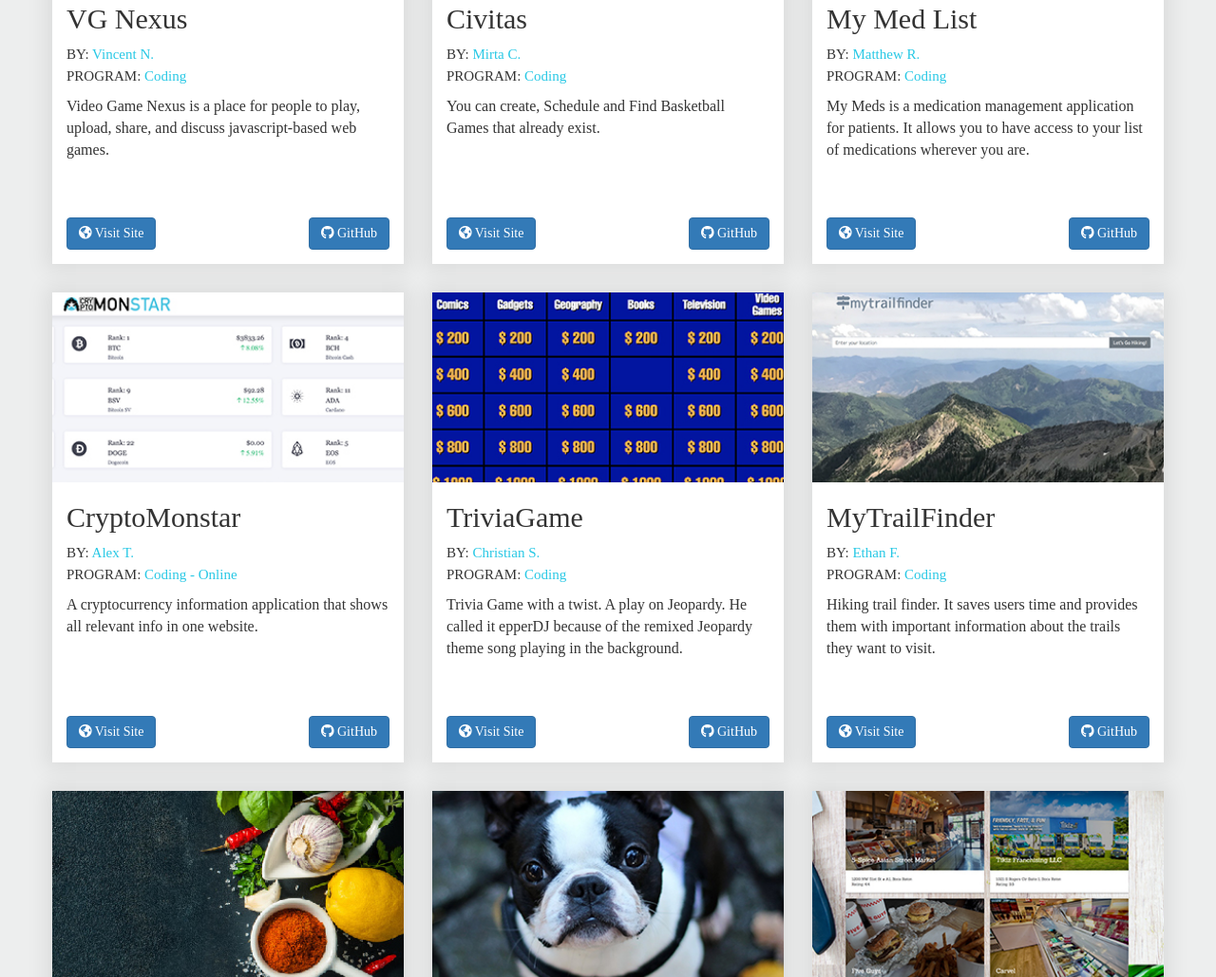
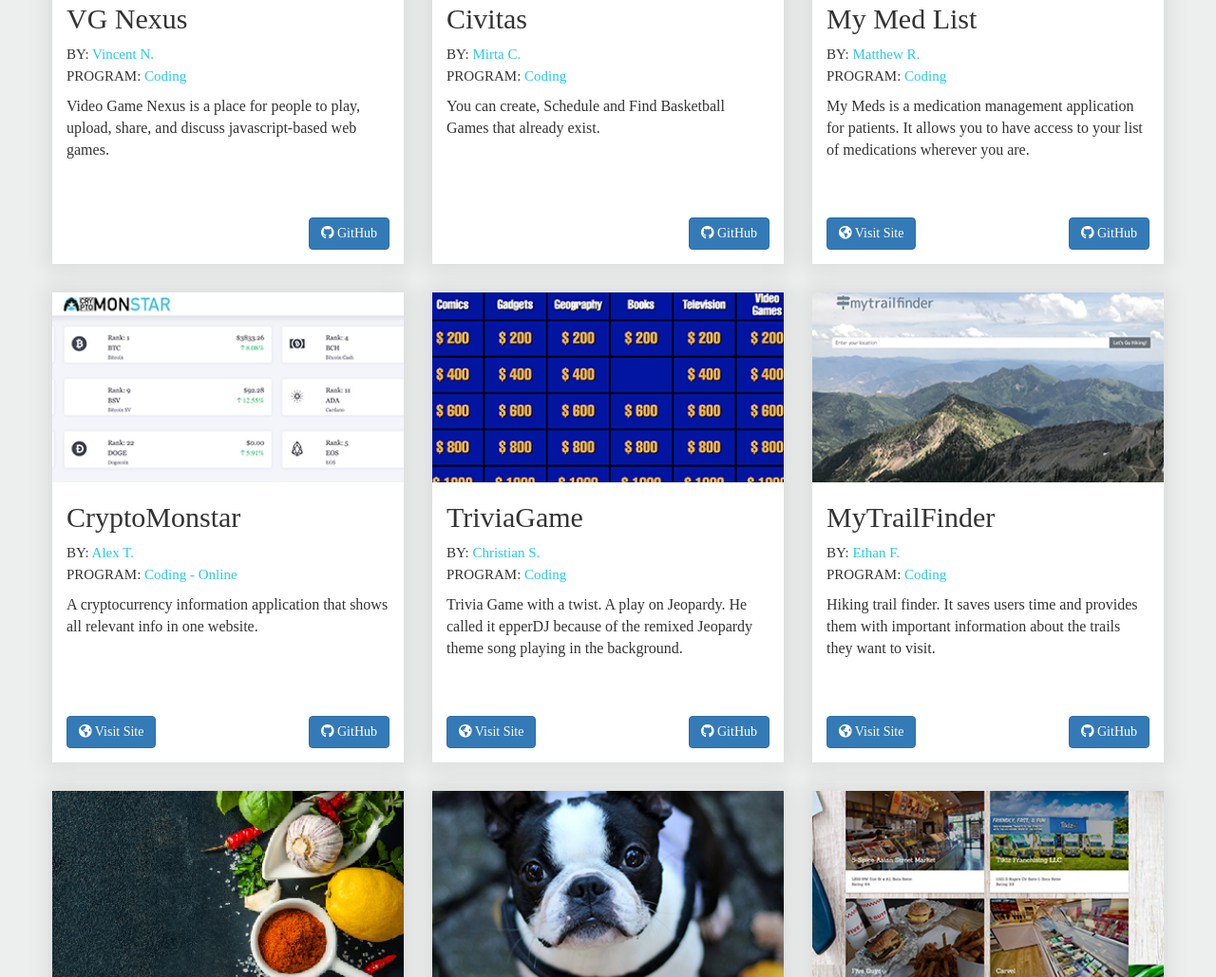
Before and after one commit to TrilogyStudentProjects/StudentProjects, a plain HTML site: page index.html in a window 1280 px wide. Shown: the part 1871-2900 px from the top of the page at 95% size. Drawn offline with nearby package versions, Linux system fonts and the light colour scheme.

Commit message:
Remove Dead Links

```diff
--- a/index.html
+++ b/index.html
@@ -470,16 +470,12 @@ footer .ta-container{
 							<div class="content">
 								<p>Video Game Nexus is a place for people to play, upload, share, and discuss javascript-based web games.</p>
 							</div>
-							<a target="_blank" href="https://vgnexus.com/" class="btn btn-primary">
-								<i class="fas fa-globe-americas"></i>
-								Visit Site
-							</a>
 
 							<a target="_blank" href="https://github.com/TrilogyStudentProjects/VG-Nexus" class="btn btn-primary pull-right">
 								<i class="fab fa-github"></i>
 								GitHub
 							</a>
-
+							<div class=clearfix></div>
 						</div>
 					</div>
 				</div>
@@ -495,16 +491,12 @@ footer .ta-container{
 							<div class="content">
 								<p>You can create, Schedule and Find Basketball Games that already exist.</p>
 							</div>
-							<a target="_blank" href="https://civitasdashboard.herokuapp.com/" class="btn btn-primary">
-								<i class="fas fa-globe-americas"></i>
-								Visit Site
-							</a>
 
 							<a target="_blank" href="https://github.com/mirtacarter/civitas" class="btn btn-primary pull-right">
 								<i class="fab fa-github"></i>
 								GitHub
 							</a>
-
+							<div class=clearfix></div>
 						</div>
 					</div>
 				</div>
```
